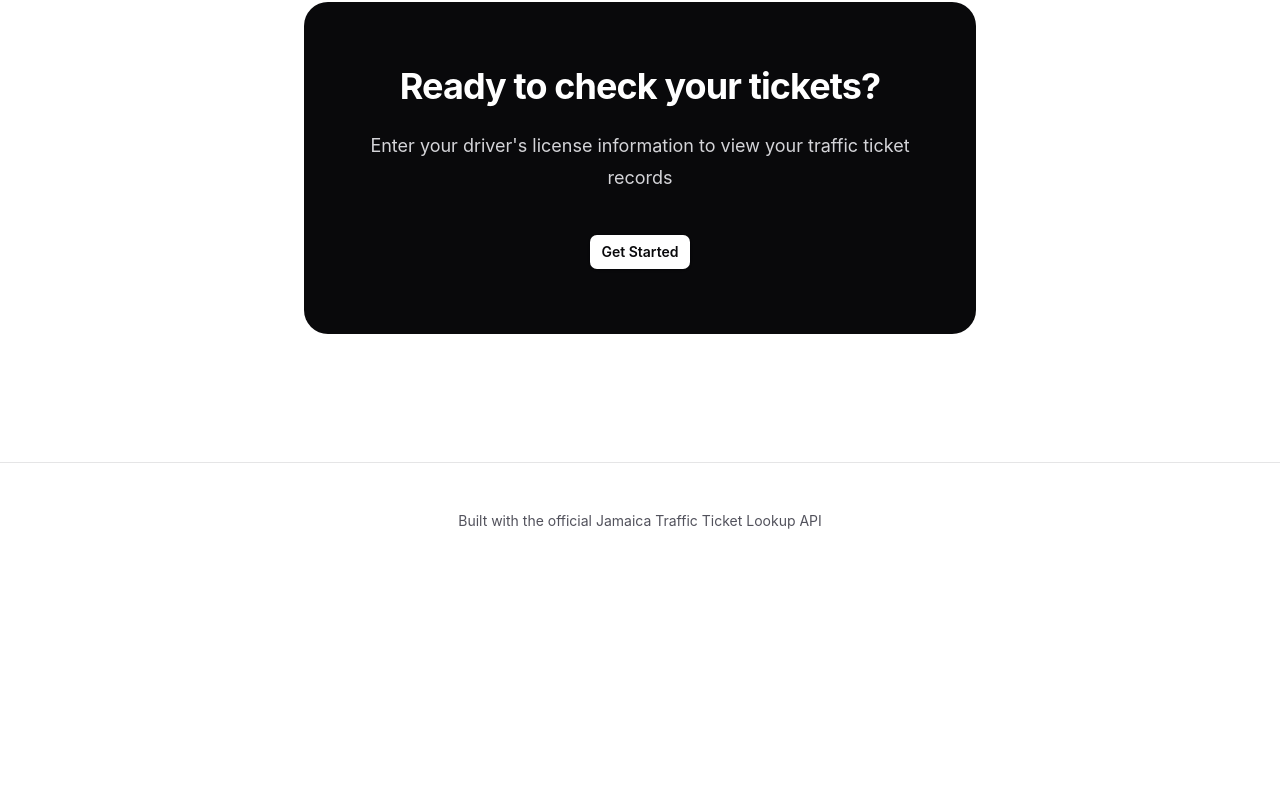
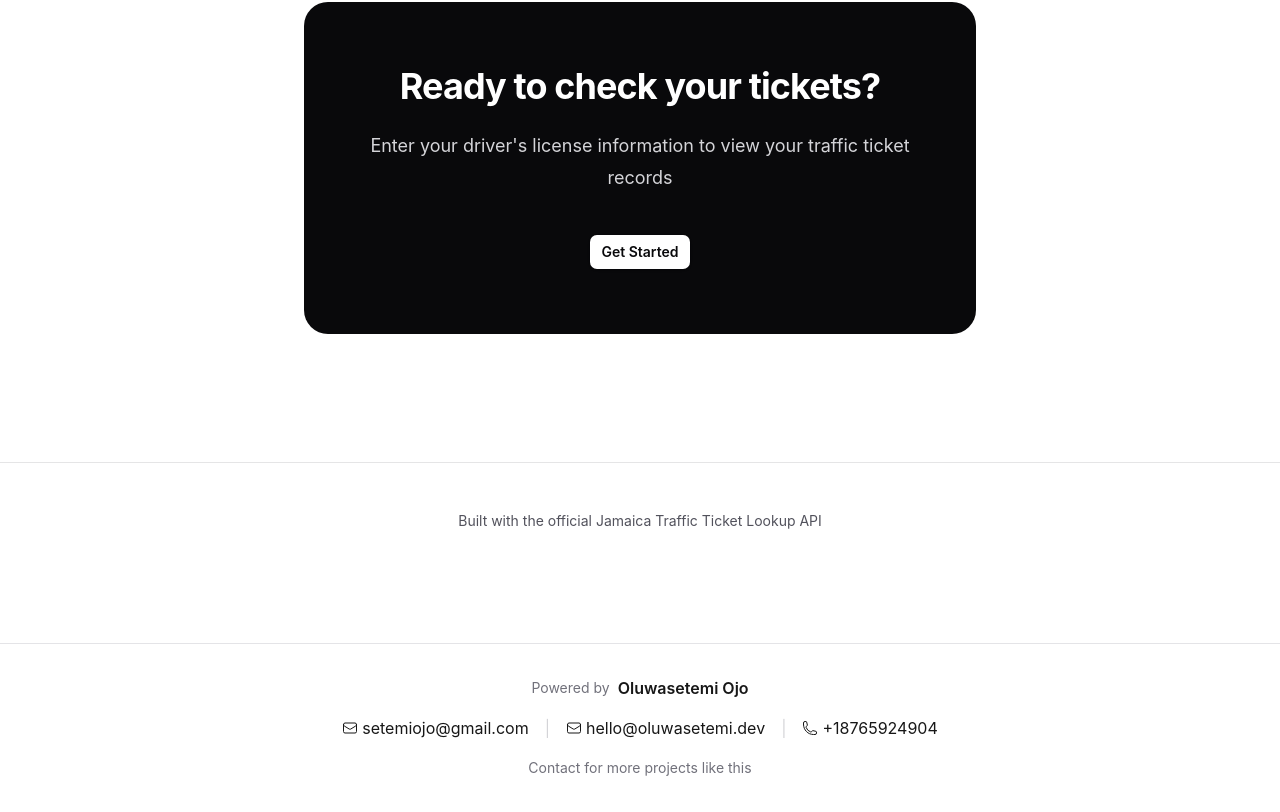
Before and after one commit to Oluwasetemi/traffic, a Next.js app: page / in a window 1280 px wide. Shown: the part 1559-2371 px from the top of the page. Before the commit the page ends 2138 px from the top, so only its background shows below. Built offline with nearby package versions, Linux system fonts and the light colour scheme; a web font is replaced by a local one.

Commit message:
feat: add footer component and update layout

```diff
--- a/app/components/link.tsx
+++ b/app/components/link.tsx
@@ -8,14 +8,15 @@
 
 import * as Headless from '@headlessui/react'
 import React, { forwardRef } from 'react'
+import NextLink, {type LinkProps} from 'next/link'
 
 export const Link = forwardRef(function Link(
-  props: { href: string } & React.ComponentPropsWithoutRef<'a'>,
+  props: LinkProps,
   ref: React.ForwardedRef<HTMLAnchorElement>
 ) {
   return (
     <Headless.DataInteractive>
-      <a {...props} ref={ref} />
+      <NextLink {...props} ref={ref} />
     </Headless.DataInteractive>
   )
 })
--- /dev/null
+++ b/app/components/ui/footer.tsx
@@ -0,0 +1,57 @@
+import { Link } from "@/app/components/link";
+import { Text } from "@/app/components/text";
+import { EnvelopeIcon, PhoneIcon } from "@heroicons/react/24/outline";
+
+export default function Footer() {
+  return (
+    <footer className="border-t border-zinc-200 dark:border-zinc-800 mt-16">
+      <div className="max-w-7xl mx-auto px-4 sm:px-6 lg:px-8 py-8">
+        <div className="flex flex-col items-center justify-center gap-4 text-center">
+          <div className="flex items-center gap-2">
+            <Text>Powered by</Text>
+            <Link
+              href="https://oluwasetemi.dev"
+              target="_blank"
+              rel="noopener noreferrer"
+              className="font-semibold"
+            >
+              Oluwasetemi Ojo
+            </Link>
+          </div>
+
+          <div className="flex flex-wrap items-center justify-center gap-4">
+            <Link
+              href="mailto:setemiojo@gmail.com"
+              className="inline-flex items-center gap-1"
+            >
+              <EnvelopeIcon className="w-4 h-4" />
+              setemiojo@gmail.com
+            </Link>
+
+            <span className="text-zinc-300 dark:text-zinc-700">|</span>
+
+            <Link
+              href="mailto:hello@oluwasetemi.dev"
+              className="inline-flex items-center gap-1"
+            >
+              <EnvelopeIcon className="w-4 h-4" />
+              hello@oluwasetemi.dev
+            </Link>
+
+            <span className="text-zinc-300 dark:text-zinc-700">|</span>
+
+            <Link
+              href="tel:+18765924904"
+              className="inline-flex items-center gap-1"
+            >
+              <PhoneIcon className="w-4 h-4" />
+              +18765924904
+            </Link>
+          </div>
+
+          <Text>Contact for more projects like this</Text>
+        </div>
+      </div>
+    </footer>
+  );
+}
--- a/app/layout.tsx
+++ b/app/layout.tsx
@@ -2,6 +2,7 @@ import type { Metadata } from "next";
 import "./globals.css";
 import { ThemeProvider } from "./components/theme-provider";
 import { AppNavbar } from "./components/app-navbar";
+import Footer from "./components/ui/footer";
 
 export const metadata: Metadata = {
   title: "Jamaica Traffic Ticket Dashboard",
@@ -44,6 +45,7 @@ export default function RootLayout({
         <ThemeProvider>
           <AppNavbar />
           {children}
+          <Footer />
         </ThemeProvider>
       </body>
     </html>
```
